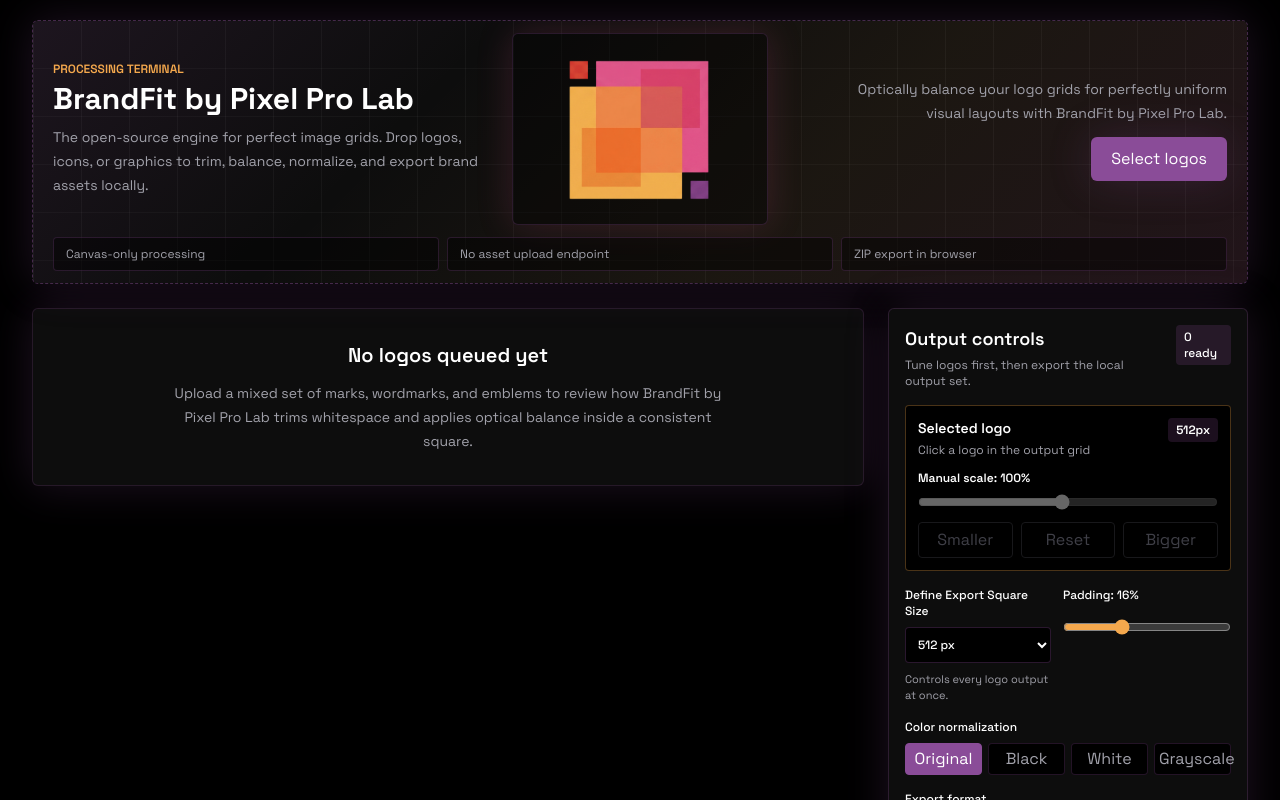
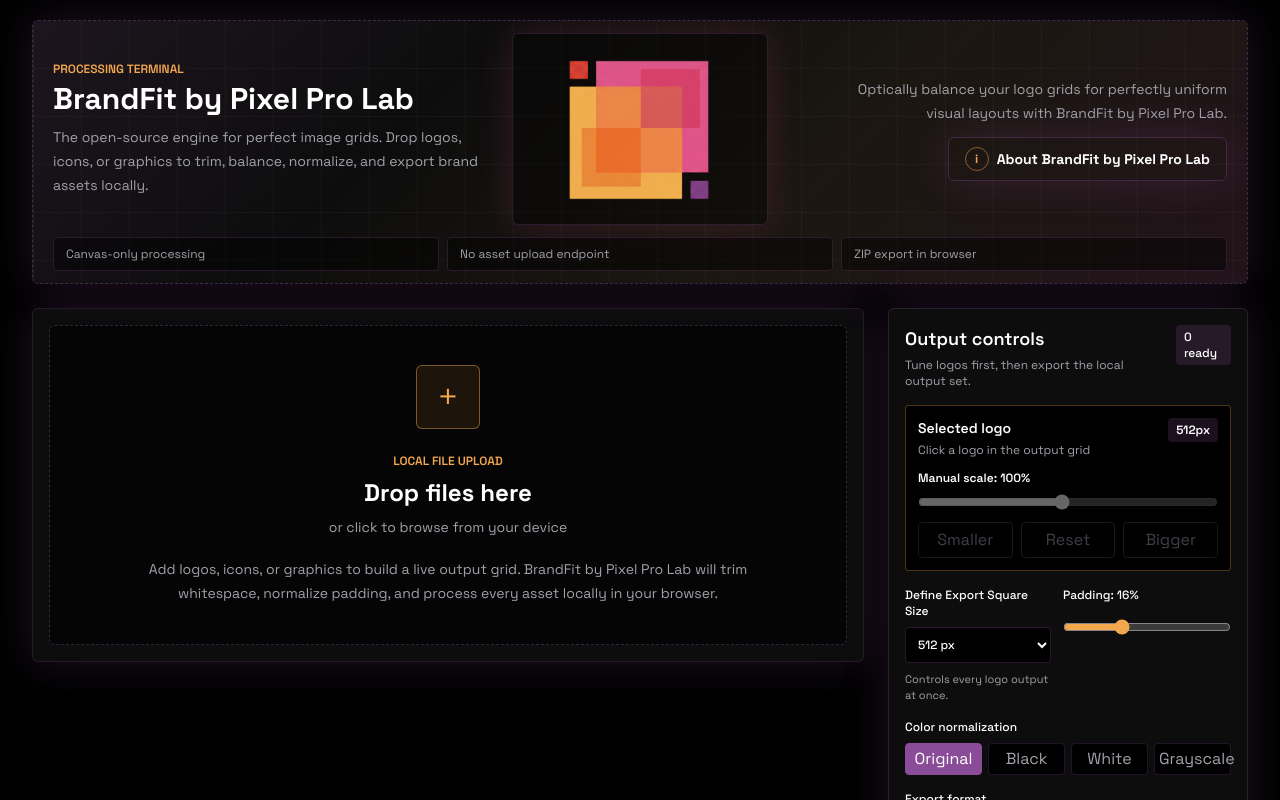
Before and after one commit to PixelProLab/BrandFit, a Next.js app: page / in a window 1280 px wide. Shown: the top 800 px of the page. Built offline with nearby package versions, Linux system fonts and the light colour scheme.

Commit message:
fix: improve empty upload workflow

```diff
--- a/app/about/page.tsx
+++ b/app/about/page.tsx
@@ -82,7 +82,7 @@
             href="/"
             className="rounded-md bg-brand-purple px-4 py-3 text-sm font-bold text-brand-text-main transition hover:bg-brand-pink"
           >
-            Open BrandFit by Pixel Pro Lab
+            ← Back to BrandFit by Pixel Pro Lab software
           </Link>
           <a
             href={repositoryUrl}
--- a/app/page.tsx
+++ b/app/page.tsx
@@ -189,6 +189,7 @@
               jobs={state.jobs}
               outputUrls={outputUrls}
               selectedJobId={state.selectedJobId}
+              onFilesAccepted={queueFiles}
               onSelect={selectJob}
               onRemove={removeJob}
             />
--- a/components/ui/brandfit-dropzone.tsx
+++ b/components/ui/brandfit-dropzone.tsx
@@ -1,6 +1,7 @@
 "use client";
 
 import Image from "next/image";
+import Link from "next/link";
 import { useCallback, useEffect, useRef, useState } from "react";
 import type { FormEvent } from "react";
 
@@ -126,13 +127,18 @@
           <p className="max-w-sm text-sm leading-6 text-brand-text-muted lg:text-right">
             Optically balance your logo grids for perfectly uniform visual layouts with BrandFit by Pixel Pro Lab.
           </p>
-          <button
-            type="button"
-            onClick={() => inputRef.current?.click()}
-            className="h-11 rounded-md bg-brand-purple px-5 text-sm font-bold text-brand-text-main shadow-brand-purple transition hover:bg-brand-pink focus:outline-none focus:ring-2 focus:ring-brand-pink focus:ring-offset-2 focus:ring-offset-brand-bg"
+          <Link
+            href="/about"
+            className="inline-flex h-11 items-center justify-center gap-2 rounded-md border border-brand-purple/35 px-4 text-sm font-bold text-brand-text-main shadow-brand-purple transition hover:border-brand-pink hover:text-brand-pink focus:outline-none focus:ring-2 focus:ring-brand-pink focus:ring-offset-2 focus:ring-offset-brand-bg"
           >
-            Select logos
-          </button>
+            <span
+              aria-hidden="true"
+              className="flex h-6 w-6 items-center justify-center rounded-full border border-brand-orange/50 text-xs text-brand-orange"
+            >
+              i
+            </span>
+            About BrandFit by Pixel Pro Lab
+          </Link>
         </div>
       </div>
       <div className="relative z-10 mt-3 grid gap-2 text-xs text-brand-text-muted md:grid-cols-3">
--- a/components/ui/logo-preview-grid.tsx
+++ b/components/ui/logo-preview-grid.tsx
@@ -1,30 +1,139 @@
 "use client";
 
+import { useCallback, useEffect, useRef, useState } from "react";
+import type { FormEvent } from "react";
 import type { LogoJob } from "@/store/logo-workspace-store";
 
 type LogoPreviewGridProps = {
   jobs: LogoJob[];
   outputUrls: Record<string, string>;
   selectedJobId: string | null;
+  onFilesAccepted: (files: File[]) => void;
   onSelect: (id: string) => void;
   onRemove: (id: string) => void;
 };
+
+const MAX_FILE_SIZE_BYTES = 20 * 1024 * 1024;
 
 export function LogoPreviewGrid({
   jobs,
   outputUrls,
   selectedJobId,
+  onFilesAccepted,
   onSelect,
   onRemove,
 }: LogoPreviewGridProps) {
+  const inputRef = useRef<HTMLInputElement>(null);
+  const [isDragging, setIsDragging] = useState(false);
+  const [message, setMessage] = useState<string | null>(null);
+
+  const acceptFiles = useCallback(
+    (fileList: FileList | File[]) => {
+      const files = Array.from(fileList);
+      const accepted = files.filter(isSupportedImage);
+      const rejected = files.length - accepted.length;
+
+      if (accepted.length > 0) {
+        onFilesAccepted(accepted);
+      }
+
+      if (rejected > 0) {
+        setMessage(`${rejected} file${rejected === 1 ? "" : "s"} skipped. Use an image under 20 MB.`);
+        return;
+      }
+
+      setMessage(accepted.length > 0 ? `${accepted.length} file${accepted.length === 1 ? "" : "s"} queued.` : null);
+    },
+    [onFilesAccepted],
+  );
+
+  const handleFileInput = useCallback(
+    (event: FormEvent<HTMLInputElement>) => {
+      if (event.currentTarget.files) {
+        acceptFiles(event.currentTarget.files);
+        event.currentTarget.value = "";
+      }
+    },
+    [acceptFiles],
+  );
+
+  useEffect(() => {
+    const input = inputRef.current;
+    if (!input) return;
+
+    input.dataset.ready = "true";
+
+    const handleNativeChange = () => {
+      if (input.files) {
+        acceptFiles(input.files);
+        input.value = "";
+      }
+    };
+
+    input.addEventListener("change", handleNativeChange);
+    input.addEventListener("input", handleNativeChange);
+
+    return () => {
+      delete input.dataset.ready;
+      input.removeEventListener("change", handleNativeChange);
+      input.removeEventListener("input", handleNativeChange);
+    };
+  }, [acceptFiles]);
+
   if (jobs.length === 0) {
     return (
-      <section className="rounded-md border border-brand-purple/20 bg-brand-surface p-8 text-center shadow-brand-purple">
-        <h2 className="text-xl font-semibold text-brand-text-main">No logos queued yet</h2>
-        <p className="mx-auto mt-3 max-w-xl text-sm leading-6 text-brand-text-muted">
-          Upload a mixed set of marks, wordmarks, and emblems to review how BrandFit by Pixel Pro Lab
-          trims whitespace and applies optical balance inside a consistent square.
-        </p>
+      <section
+        aria-label="Empty logo upload queue"
+        className="rounded-md border border-brand-purple/20 bg-brand-surface p-4 shadow-brand-purple"
+      >
+        <input
+          ref={inputRef}
+          type="file"
+          aria-label="Upload logo files from empty queue"
+          accept="image/*"
+          multiple
+          suppressHydrationWarning
+          className="sr-only"
+          data-testid="empty-file-input"
+          onInput={handleFileInput}
+        />
+        <button
+          type="button"
+          data-testid="empty-dropzone"
+          onClick={() => inputRef.current?.click()}
+          onDragOver={(event) => {
+            event.preventDefault();
+            setIsDragging(true);
+          }}
+          onDragLeave={() => setIsDragging(false)}
+          onDrop={(event) => {
+            event.preventDefault();
+            setIsDragging(false);
+            acceptFiles(event.dataTransfer.files);
+          }}
+          className={`flex min-h-[320px] w-full flex-col items-center justify-center rounded-md border border-dashed bg-black/55 px-5 py-8 text-center transition focus:outline-none focus:ring-2 focus:ring-brand-pink focus:ring-offset-2 focus:ring-offset-brand-bg ${
+            isDragging
+              ? "border-brand-pink bg-brand-purple/20"
+              : "border-brand-purple/40 hover:border-brand-purple hover:bg-brand-purple/10"
+          }`}
+        >
+          <span
+            aria-hidden="true"
+            className="flex h-16 w-16 items-center justify-center rounded-md border border-brand-orange/45 bg-brand-orange/10 text-4xl font-light text-brand-orange"
+          >
+            +
+          </span>
+          <span className="mt-6 text-xs font-semibold uppercase tracking-normal text-brand-orange">
+            Local file upload
+          </span>
+          <span className="mt-2 text-2xl font-bold text-brand-text-main">Drop files here</span>
+          <span className="mt-2 text-sm text-brand-text-muted">or click to browse from your device</span>
+          <span className="mt-5 max-w-2xl text-sm leading-6 text-brand-text-muted">
+            Add logos, icons, or graphics to build a live output grid. BrandFit by Pixel Pro Lab will
+            trim whitespace, normalize padding, and process every asset locally in your browser.
+          </span>
+        </button>
+        {message ? <p className="mt-3 text-sm text-brand-orange">{message}</p> : null}
       </section>
     );
   }
@@ -146,3 +255,6 @@
   if (bytes < 1024 * 1024) return `${(bytes / 1024).toFixed(1)} KB`;
   return `${(bytes / 1024 / 1024).toFixed(1)} MB`;
 };
+
+const isSupportedImage = (file: File): boolean =>
+  file.type.startsWith("image/") && file.size > 0 && file.size <= MAX_FILE_SIZE_BYTES;
```
Also changed, not shown: 1 other file (tests, documents, lock files or other folders).
